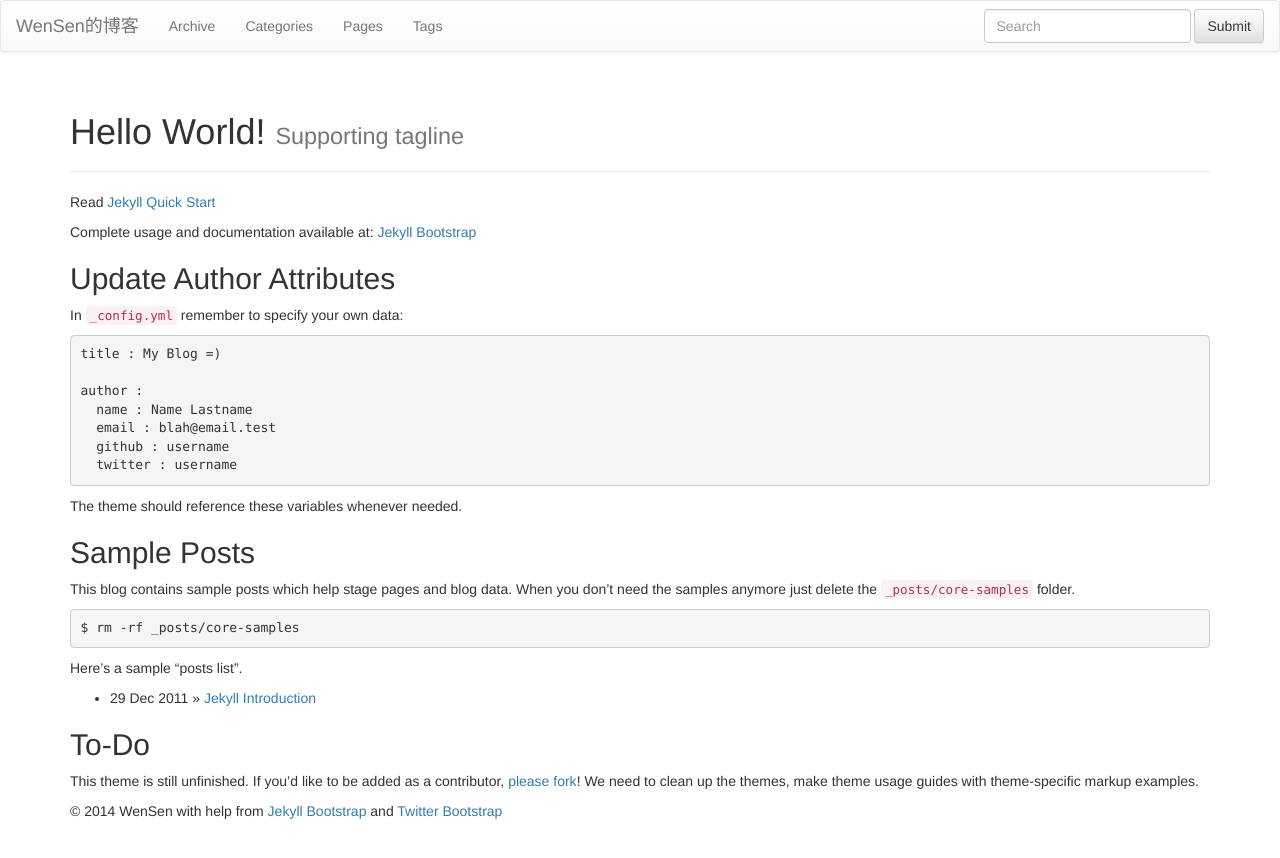
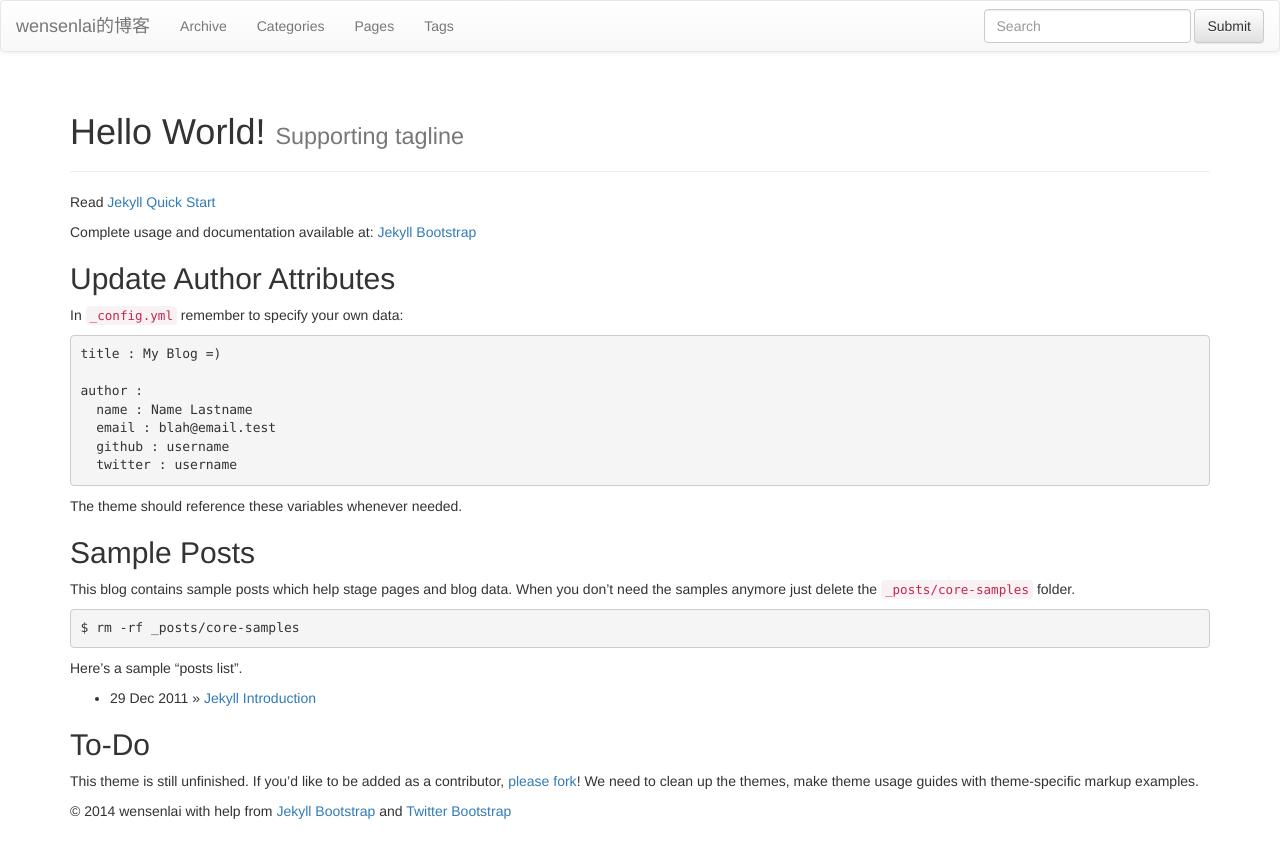
Before and after one commit to Poto-L/master, a Jekyll site: the page built from index.md, in a window 1280 px wide. Shown: the top 858 px of the page. Built offline with Jekyll 4.4.1, drawn with Linux system fonts in a browser that asks for light colours; nearby versions of some CDN libraries; library files that are not in the unit come from our copies.

Commit message:
jekyll
安装

```diff
--- a/_config.yml
+++ b/_config.yml
@@ -8,12 +8,12 @@ highlighter: pygments
 # Themes are encouraged to use these universal variables
 # so be sure to set them if your theme uses them.
 #
-title : WenSen的博客
+title : wensenlai的博客
 tagline: Site Tagline
 author :
-  name :  WenSen
+  name :  wensenlai
   email : 916708429@qq.com
-  github : boyDemo
+  github : wensenlai
   twitter : none
   feedburner : feedname
 
@@ -25,7 +25,7 @@ author :
 # Else if you are pushing to username.github.io, replace with your username.
 # Finally if you are pushing to a GitHub project page, include the project name at the end.
 #
-production_url : http://boyDemo.github.io
+production_url : http://wensenlai.github.io
 
 # All Jekyll-Bootstrap specific configurations are namespaced into this hash
 #
```
Also changed, not shown: 2 other files.
